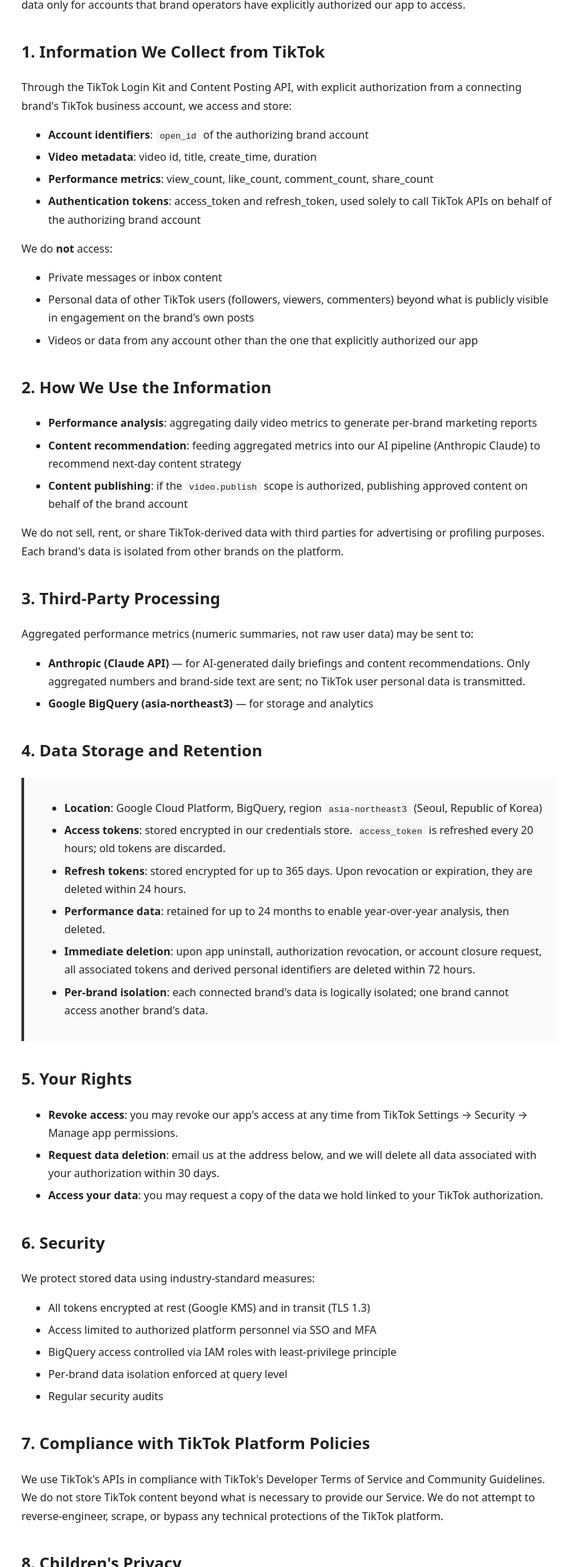
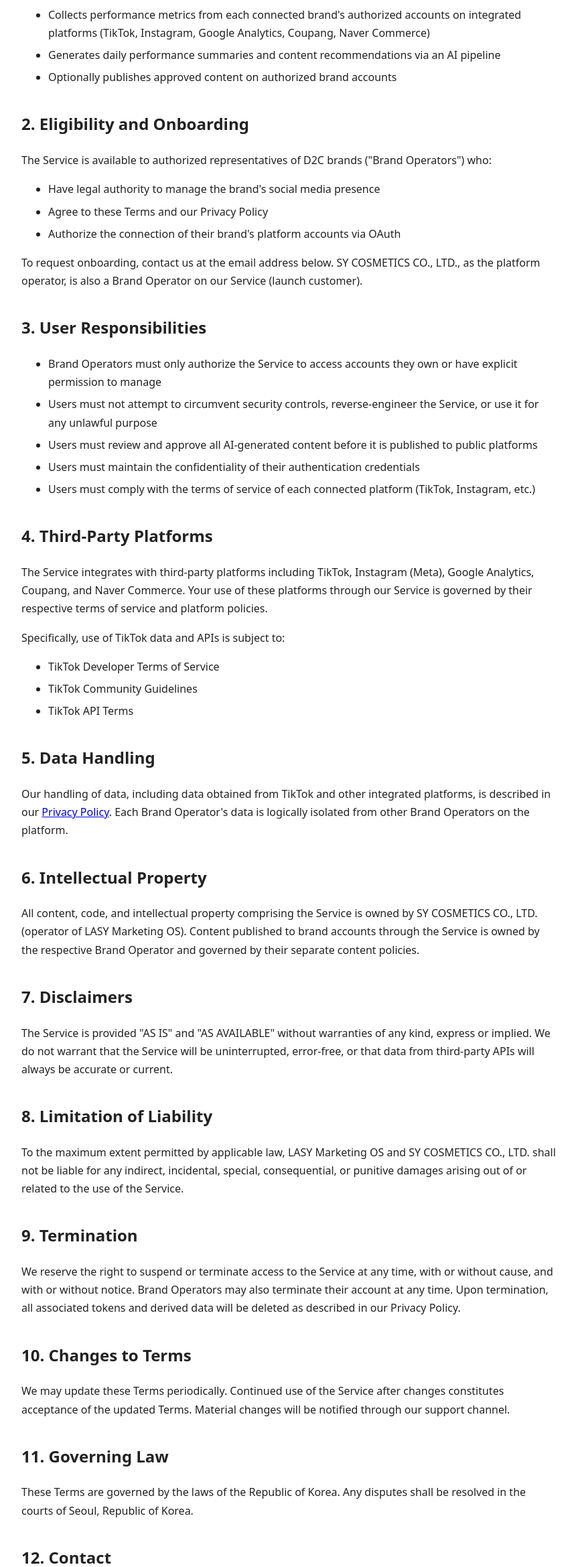
Before and after one commit to sycosmetics/lasy-public, a plain HTML site: page privacy.html in a window 1280 px wide. Shown: the part 461-2800 px from the top of the page at 67% size, without its empty margins (208-1068 px from the left). Drawn offline with Linux system fonts and the light colour scheme.

Commit message:
Update privacy.html

```diff
--- a/privacy.html
+++ b/privacy.html
@@ -2,111 +2,89 @@
 <html lang="en">
 <head>
   <meta charset="UTF-8">
-  <title>LASY Marketing OS Privacy Policy</title>
+  <title>LASY Marketing OS Terms of Service</title>
   <meta name="viewport" content="width=device-width, initial-scale=1.0">
   <meta name="tiktok-developers-site-verification" content="VF72EZICF2iKlYbY6jFBDr3ktfXYdf07" />
   <style>
     body { font-family: system-ui, -apple-system, 'Segoe UI', sans-serif; max-width: 800px; margin: 40px auto; padding: 20px 24px; line-height: 1.7; color: #222; }
     h1 { border-bottom: 2px solid #000; padding-bottom: 8px; }
     h2 { margin-top: 36px; }
-    code { background: #f4f4f4; padding: 2px 6px; border-radius: 4px; }
     .meta { color: #666; font-size: 0.9em; margin-bottom: 32px; }
     ul li { margin: 6px 0; }
-    .box { background: #fafafa; padding: 16px 20px; border-left: 4px solid #333; margin: 20px 0; }
   </style>
 </head>
 <body>
 
-<h1>Privacy Policy — LASY Marketing OS</h1>
+<h1>Terms of Service — LASY Marketing OS</h1>
 <p class="meta">Last updated: May 9, 2026<br>
 Effective date: May 9, 2026</p>
 
-<p>LASY Marketing OS ("we", "us", "our"), operated by SY COSMETICS CO., LTD., is a marketing automation platform ("Service") that enables D2C beauty brands to manage content posting and performance analytics across connected social platforms (TikTok, Instagram, Google Analytics, Coupang, Naver Commerce). Brand operators authorize their own platform accounts via OAuth, and our system processes data only for the connected, authorized brand accounts.</p>
+<p>These Terms of Service ("Terms") govern access to and use of LASY Marketing OS ("Service") operated by SY COSMETICS CO., LTD. ("we", "us", "our"). By using our Service, you ("Brand Operator", "you") agree to be bound by these Terms.</p>
 
-<p>This Privacy Policy describes how we collect, use, store, and protect the information we access through the TikTok API and other integrated platforms on behalf of brands that connect to our Service. We process data only for accounts that brand operators have explicitly authorized our app to access.</p>
-
-<h2>1. Information We Collect from TikTok</h2>
-<p>Through the TikTok Login Kit and Content Posting API, with explicit authorization from a connecting brand's TikTok business account, we access and store:</p>
+<h2>1. Description of Service</h2>
+<p>LASY Marketing OS is a marketing automation platform for D2C beauty brands that:</p>
 <ul>
-  <li><strong>Account identifiers</strong>: <code>open_id</code> of the authorizing brand account</li>
-  <li><strong>Video metadata</strong>: video id, title, create_time, duration</li>
-  <li><strong>Performance metrics</strong>: view_count, like_count, comment_count, share_count</li>
-  <li><strong>Authentication tokens</strong>: access_token and refresh_token, used solely to call TikTok APIs on behalf of the authorizing brand account</li>
+  <li>Collects performance metrics from each connected brand's authorized accounts on integrated platforms (TikTok, Instagram, Google Analytics, Coupang, Naver Commerce)</li>
+  <li>Generates daily performance summaries and content recommendations via an AI pipeline</li>
+  <li>Optionally publishes approved content on authorized brand accounts</li>
 </ul>
 
-<p>We do <strong>not</strong> access:</p>
+<h2>2. Eligibility and Onboarding</h2>
+<p>The Service is available to authorized representatives of D2C brands ("Brand Operators") who:</p>
 <ul>
-  <li>Private messages or inbox content</li>
-  <li>Personal data of other TikTok users (followers, viewers, commenters) beyond what is publicly visible in engagement on the brand's own posts</li>
-  <li>Videos or data from any account other than the one that explicitly authorized our app</li>
+  <li>Have legal authority to manage the brand's social media presence</li>
+  <li>Agree to these Terms and our Privacy Policy</li>
+  <li>Authorize the connection of their brand's platform accounts via OAuth</li>
+</ul>
+<p>To request onboarding, contact us at the email address below. SY COSMETICS CO., LTD., as the platform operator, is also a Brand Operator on our Service (launch customer).</p>
+
+<h2>3. User Responsibilities</h2>
+<ul>
+  <li>Brand Operators must only authorize the Service to access accounts they own or have explicit permission to manage</li>
+  <li>Users must not attempt to circumvent security controls, reverse-engineer the Service, or use it for any unlawful purpose</li>
+  <li>Users must review and approve all AI-generated content before it is published to public platforms</li>
+  <li>Users must maintain the confidentiality of their authentication credentials</li>
+  <li>Users must comply with the terms of service of each connected platform (TikTok, Instagram, etc.)</li>
 </ul>
 
-<h2>2. How We Use the Information</h2>
+<h2>4. Third-Party Platforms</h2>
+<p>The Service integrates with third-party platforms including TikTok, Instagram (Meta), Google Analytics, Coupang, and Naver Commerce. Your use of these platforms through our Service is governed by their respective terms of service and platform policies.</p>
+
+<p>Specifically, use of TikTok data and APIs is subject to:</p>
 <ul>
-  <li><strong>Performance analysis</strong>: aggregating daily video metrics to generate per-brand marketing reports</li>
-  <li><strong>Content recommendation</strong>: feeding aggregated metrics into our AI pipeline (Anthropic Claude) to recommend next-day content strategy</li>
-  <li><strong>Content publishing</strong>: if the <code>video.publish</code> scope is authorized, publishing approved content on behalf of the brand account</li>
+  <li>TikTok Developer Terms of Service</li>
+  <li>TikTok Community Guidelines</li>
+  <li>TikTok API Terms</li>
 </ul>
 
-<p>We do not sell, rent, or share TikTok-derived data with third parties for advertising or profiling purposes. Each brand's data is isolated from other brands on the platform.</p>
+<h2>5. Data Handling</h2>
+<p>Our handling of data, including data obtained from TikTok and other integrated platforms, is described in our <a href="privacy.html">Privacy Policy</a>. Each Brand Operator's data is logically isolated from other Brand Operators on the platform.</p>
 
-<h2>3. Third-Party Processing</h2>
-<p>Aggregated performance metrics (numeric summaries, not raw user data) may be sent to:</p>
-<ul>
-  <li><strong>Anthropic (Claude API)</strong> — for AI-generated daily briefings and content recommendations. Only aggregated numbers and brand-side text are sent; no TikTok user personal data is transmitted.</li>
-  <li><strong>Google BigQuery (asia-northeast3)</strong> — for storage and analytics</li>
-</ul>
+<h2>6. Intellectual Property</h2>
+<p>All content, code, and intellectual property comprising the Service is owned by SY COSMETICS CO., LTD. (operator of LASY Marketing OS). Content published to brand accounts through the Service is owned by the respective Brand Operator and governed by their separate content policies.</p>
 
-<h2>4. Data Storage and Retention</h2>
-<div class="box">
-  <ul>
-    <li><strong>Location</strong>: Google Cloud Platform, BigQuery, region <code>asia-northeast3</code> (Seoul, Republic of Korea)</li>
-    <li><strong>Access tokens</strong>: stored encrypted in our credentials store. <code>access_token</code> is refreshed every 20 hours; old tokens are discarded.</li>
-    <li><strong>Refresh tokens</strong>: stored encrypted for up to 365 days. Upon revocation or expiration, they are deleted within 24 hours.</li>
-    <li><strong>Performance data</strong>: retained for up to 24 months to enable year-over-year analysis, then deleted.</li>
-    <li><strong>Immediate deletion</strong>: upon app uninstall, authorization revocation, or account closure request, all associated tokens and derived personal identifiers are deleted within 72 hours.</li>
-    <li><strong>Per-brand isolation</strong>: each connected brand's data is logically isolated; one brand cannot access another brand's data.</li>
-  </ul>
-</div>
+<h2>7. Disclaimers</h2>
+<p>The Service is provided "AS IS" and "AS AVAILABLE" without warranties of any kind, express or implied. We do not warrant that the Service will be uninterrupted, error-free, or that data from third-party APIs will always be accurate or current.</p>
 
-<h2>5. Your Rights</h2>
-<ul>
-  <li><strong>Revoke access</strong>: you may revoke our app's access at any time from TikTok Settings &rarr; Security &rarr; Manage app permissions.</li>
-  <li><strong>Request data deletion</strong>: email us at the address below, and we will delete all data associated with your authorization within 30 days.</li>
-  <li><strong>Access your data</strong>: you may request a copy of the data we hold linked to your TikTok authorization.</li>
-</ul>
+<h2>8. Limitation of Liability</h2>
+<p>To the maximum extent permitted by applicable law, LASY Marketing OS and SY COSMETICS CO., LTD. shall not be liable for any indirect, incidental, special, consequential, or punitive damages arising out of or related to the use of the Service.</p>
 
-<h2>6. Security</h2>
-<p>We protect stored data using industry-standard measures:</p>
-<ul>
-  <li>All tokens encrypted at rest (Google KMS) and in transit (TLS 1.3)</li>
-  <li>Access limited to authorized platform personnel via SSO and MFA</li>
-  <li>BigQuery access controlled via IAM roles with least-privilege principle</li>
-  <li>Per-brand data isolation enforced at query level</li>
-  <li>Regular security audits</li>
-</ul>
+<h2>9. Termination</h2>
+<p>We reserve the right to suspend or terminate access to the Service at any time, with or without cause, and with or without notice. Brand Operators may also terminate their account at any time. Upon termination, all associated tokens and derived data will be deleted as described in our Privacy Policy.</p>
 
-<h2>7. Compliance with TikTok Platform Policies</h2>
-<p>We use TikTok's APIs in compliance with TikTok's Developer Terms of Service and Community Guidelines. We do not store TikTok content beyond what is necessary to provide our Service. We do not attempt to reverse-engineer, scrape, or bypass any technical protections of the TikTok platform.</p>
+<h2>10. Changes to Terms</h2>
+<p>We may update these Terms periodically. Continued use of the Service after changes constitutes acceptance of the updated Terms. Material changes will be notified through our support channel.</p>
 
-<h2>8. Children's Privacy</h2>
-<p>Our Service is intended for use by authorized brand operators only and is not directed to individuals under the age of 14. We do not knowingly collect personal information from children.</p>
+<h2>11. Governing Law</h2>
+<p>These Terms are governed by the laws of the Republic of Korea. Any disputes shall be resolved in the courts of Seoul, Republic of Korea.</p>
 
-<h2>9. International Data Transfer</h2>
-<p>Data is stored in South Korea (asia-northeast3). If data is accessed from other countries by our authorized personnel, it remains subject to this Privacy Policy and applicable Korean data protection laws (PIPA, Personal Information Protection Act).</p>
-
-<h2>10. Changes to This Policy</h2>
-<p>We may update this Privacy Policy periodically. Changes will be posted on this page with an updated "Last updated" date. Material changes will be notified through our support channel.</p>
-
-<h2>11. Contact Us</h2>
-<p>For questions, data deletion requests, or concerns regarding this Privacy Policy, contact:</p>
+<h2>12. Contact</h2>
+<p>For questions regarding these Terms, contact:</p>
 <ul>
   <li><strong>Email</strong>: flyhi4me@gmail.com</li>
   <li><strong>Operator</strong>: SY COSMETICS CO., LTD.</li>
   <li><strong>Representative</strong>: 임성현</li>
 </ul>
 
-<p style="margin-top: 48px; color: #999; font-size: 0.85em;">This Privacy Policy is provided in English for TikTok Developer review. A Korean version is available upon request.</p>
-
 </body>
 </html>
```
